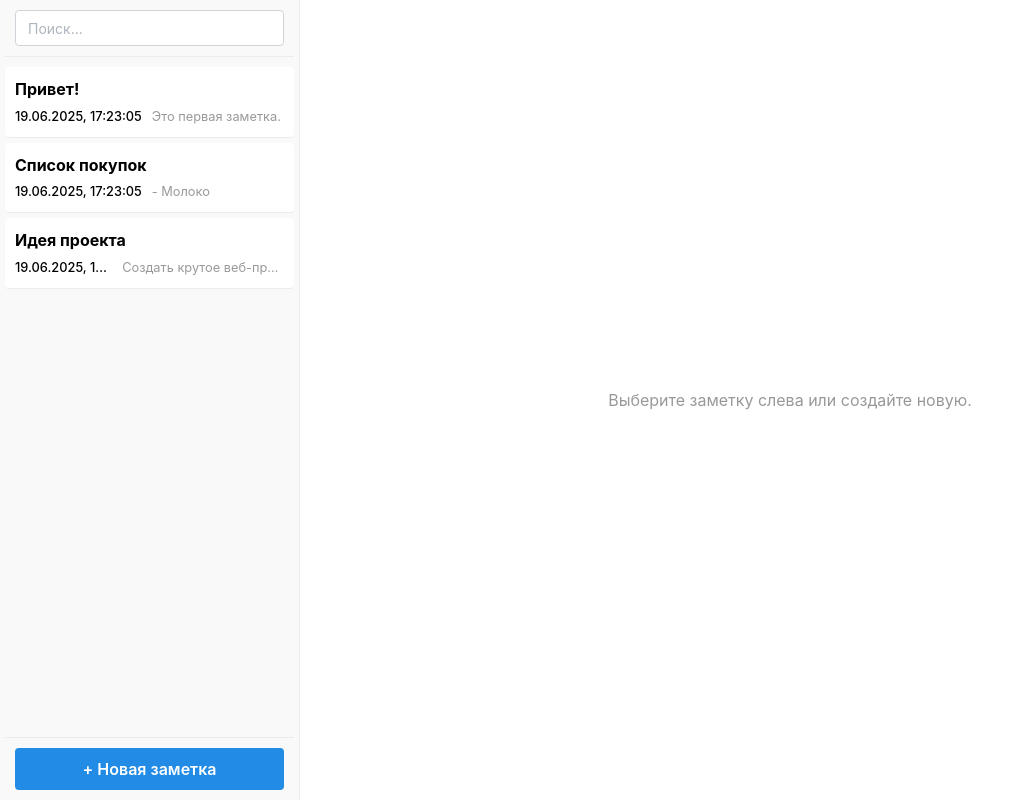
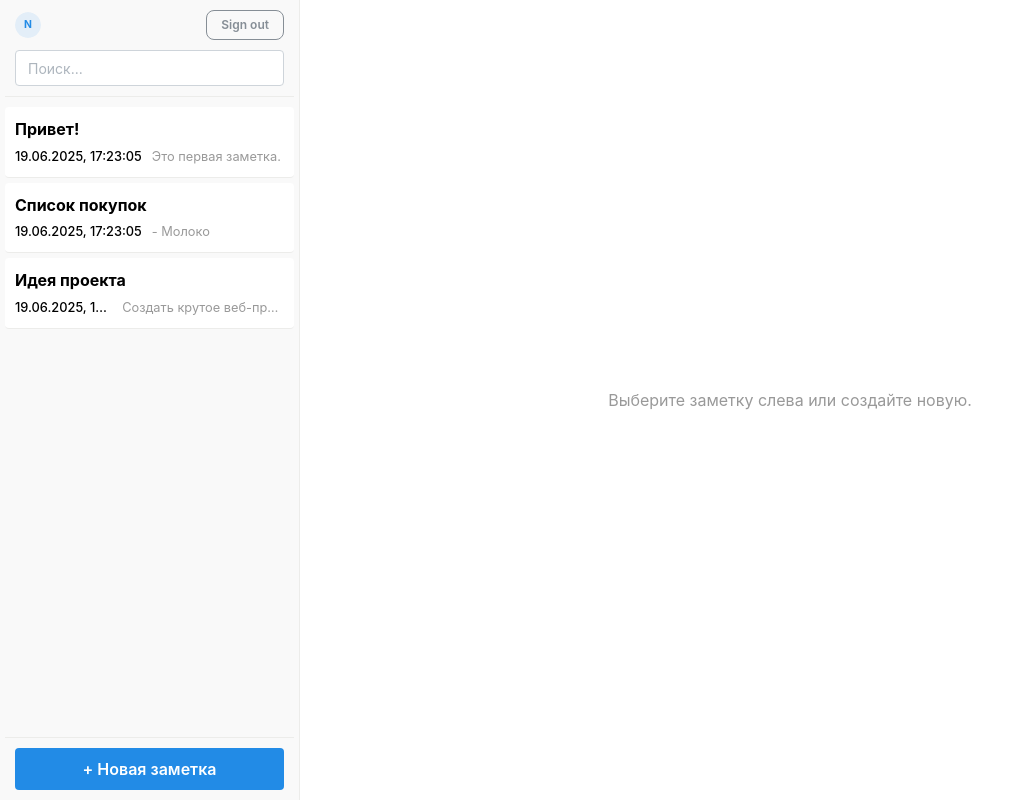
Before and after one commit to Mulc1ber/note-app, a React (Vite) app: page / in a window 1280 px wide. Shown: the whole page, without its empty margins (0-1029 px from the left). Built offline with nearby package versions, Linux system fonts and the light colour scheme; sample sign-in values are in the browser's storage.

Commit message:
feate: create components AuthStatus, UserProfile

```diff
--- /dev/null
+++ b/src/components/AuthStatus/AuthStatus.tsx
@@ -0,0 +1,39 @@
+import React from "react";
+
+import { useNavigate } from "react-router-dom";
+import { useAuth } from "../../context";
+import { UserProfile } from "../UserProfile/UserProfile";
+
+export const AuthStatus: React.FC = () => {
+  const auth = useAuth();
+
+  const navigate = useNavigate();
+
+  const handleSignout = (): void => {
+    if (!auth) return;
+    auth.signout(() => {
+      navigate("/");
+    });
+  };
+
+  if (auth && auth.user === null) {
+    return (
+      <UserProfile
+        userName={"Guest"}
+        onClick={() => navigate("/login")}
+        btnText={"Sign in"}
+      />
+    );
+  } else if (auth && auth.user !== null) {
+    const parseData = JSON.parse(auth.user);
+    const userName = parseData.email.split("@")[0];
+
+    return (
+      <UserProfile
+        userName={userName}
+        onClick={handleSignout}
+        btnText={"Sign out"}
+      />
+    );
+  }
+};
--- a/src/components/SearchBox/SearchBox.module.css
+++ /dev/null
@@ -1,8 +0,0 @@
-.search-bar {
-  position: sticky;
-  top: 0;
-  padding: 10px;
-  margin-bottom: 10px;
-  border-bottom: 1px solid var(--border-color-separator);
-  background-color: var(--bg-color-alt);
-}
--- a/src/components/SearchBox/SearchBox.tsx
+++ b/src/components/SearchBox/SearchBox.tsx
@@ -1,5 +1,4 @@
 import { CloseButton, Input } from "@mantine/core";
-import styles from "./SearchBox.module.css";
 import { useNotes } from "@/context";
 
 export const SearchBox = () => {
@@ -11,7 +10,7 @@ export const SearchBox = () => {
   const handleClear = () => handleSearchChange("");
 
   return (
-    <div className={styles["search-bar"]}>
+    <div>
       <Input
         type="text"
         placeholder="Поиск..."
--- a/src/components/Sidebar/Sidebar.module.css
+++ b/src/components/Sidebar/Sidebar.module.css
@@ -5,6 +5,18 @@
   width: 300px;
   padding: 0 5px;
   border-right: 1px solid var(--border-color-separator);
+  background-color: var(--bg-color-alt);
+}
+
+.sidebar-header {
+  position: sticky;
+  top: 0;
+  display: flex;
+  flex-direction: column;
+  gap: 10px;
+  padding: 10px;
+  margin-bottom: 10px;
+  border-bottom: 1px solid var(--border-color-separator);
   background-color: var(--bg-color-alt);
 }
 
--- a/src/components/Sidebar/Sidebar.tsx
+++ b/src/components/Sidebar/Sidebar.tsx
@@ -1,3 +1,4 @@
+import { AuthStatus } from "../AuthStatus/AuthStatus";
 import { ListItem } from "../ListItem/ListItem";
 import { SearchBox } from "../SearchBox/SearchBox";
 import { Button } from "@mantine/core";
@@ -9,7 +10,10 @@ export const Sidebar = () => {
 
   return (
     <div className={styles["sidebar"]}>
-      <SearchBox />
+      <div className={styles["sidebar-header"]}>
+        <AuthStatus />
+        <SearchBox />
+      </div>
       <ListItem />
       <div className={styles["add-note-button-container"]}>
         <Button
--- /dev/null
+++ b/src/components/UserProfile/UserProfile.module.css
@@ -0,0 +1,5 @@
+.user-profile {
+  display: flex;
+  justify-content: space-between;
+  align-items: center;
+}
--- /dev/null
+++ b/src/components/UserProfile/UserProfile.tsx
@@ -0,0 +1,33 @@
+import { Avatar, Button, Tooltip } from "@mantine/core";
+import styles from "./UserProfile.module.css";
+
+interface UserProfileProps {
+  userName: string;
+  onClick: () => void;
+  btnText: string;
+}
+
+export const UserProfile: React.FC<UserProfileProps> = ({
+  userName,
+  onClick,
+  btnText,
+}) => {
+  return (
+    <span className={styles["user-profile"]}>
+      <Tooltip label={userName} color="gray">
+        <Avatar size="sm" radius="xl" color="blue">
+          {userName.slice(0, 1).toUpperCase()}
+        </Avatar>
+      </Tooltip>
+      <Button
+        variant="outline"
+        color="gray"
+        size="xs"
+        radius="md"
+        onClick={onClick}
+      >
+        {btnText}
+      </Button>
+    </span>
+  );
+};
--- a/src/components/index.ts
+++ b/src/components/index.ts
@@ -1,6 +1,8 @@
+export * from "./AuthStatus/AuthStatus";
 export * from "./ListItem/ListItem";
 export * from "./MarkdownRenderer/MarkdownRenderer";
 export * from "./NoteItem/NoteItem";
 export * from "./SearchBox/SearchBox";
 export * from "./Sidebar/Sidebar";
+export * from "./UserProfile/UserProfile";
 export * from "./Workspace/Workspace";
```
